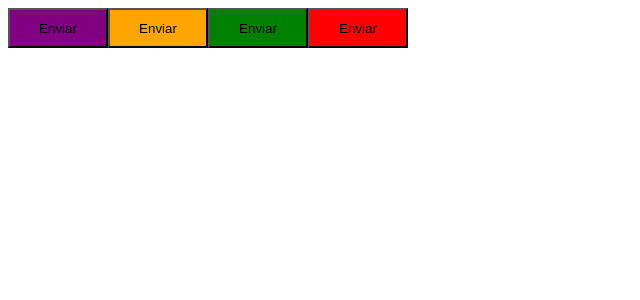
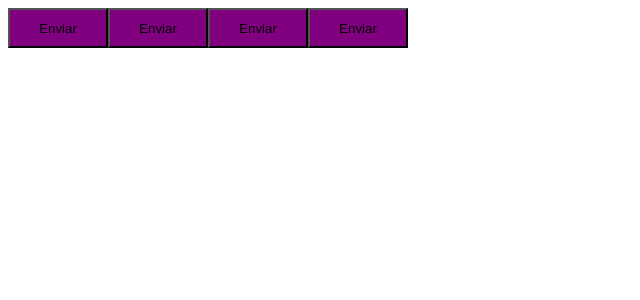
Before and after one commit to lhfreire/Pomodoro-Timer, a React app: page / in a window 1280 px wide. Shown: the top 300 px of the page, without its empty margins (0-640 px from the left). Built offline with nearby package versions, Linux system fonts and the light colour scheme; the HTML template or start-up script is replaced by a standard one.

Commit message:
tipagem de temas

```diff
--- a/src/App.tsx
+++ b/src/App.tsx
@@ -1,13 +1,15 @@
+import { ThemeProvider } from 'styled-components';
 import { Button } from "./components/Button";
+import { defaultTheme } from './styles/themes/default';
 
 export function App() {
 
   return (
-    <>
+    <ThemeProvider theme={defaultTheme}>
       <Button variant="primary"/>
       <Button variant="secondary"/>
       <Button variant="success"/>
       <Button variant="danger"/>
-    </>
+    </ThemeProvider>
   )
 }
--- a/src/components/Button.styles.ts
+++ b/src/components/Button.styles.ts
@@ -17,8 +17,10 @@
     width: 100px;
     height: 40px;
 
-    ${props => {
+
+    background-color: ${props => props.theme.primary};
+    /* ${props => {
 
         return css`background-color: ${buttonVariants[props.variant]}`
-    }}
+    }} */
 `
--- /dev/null
+++ b/src/styles/themes/default.ts
@@ -0,0 +1,5 @@
+export const defaultTheme = {
+    primary: 'purple',
+    secondary: 'orange',
+
+}
```
Also changed, not shown: src/@types/styled.d.ts (added, +9 -0 lines).
